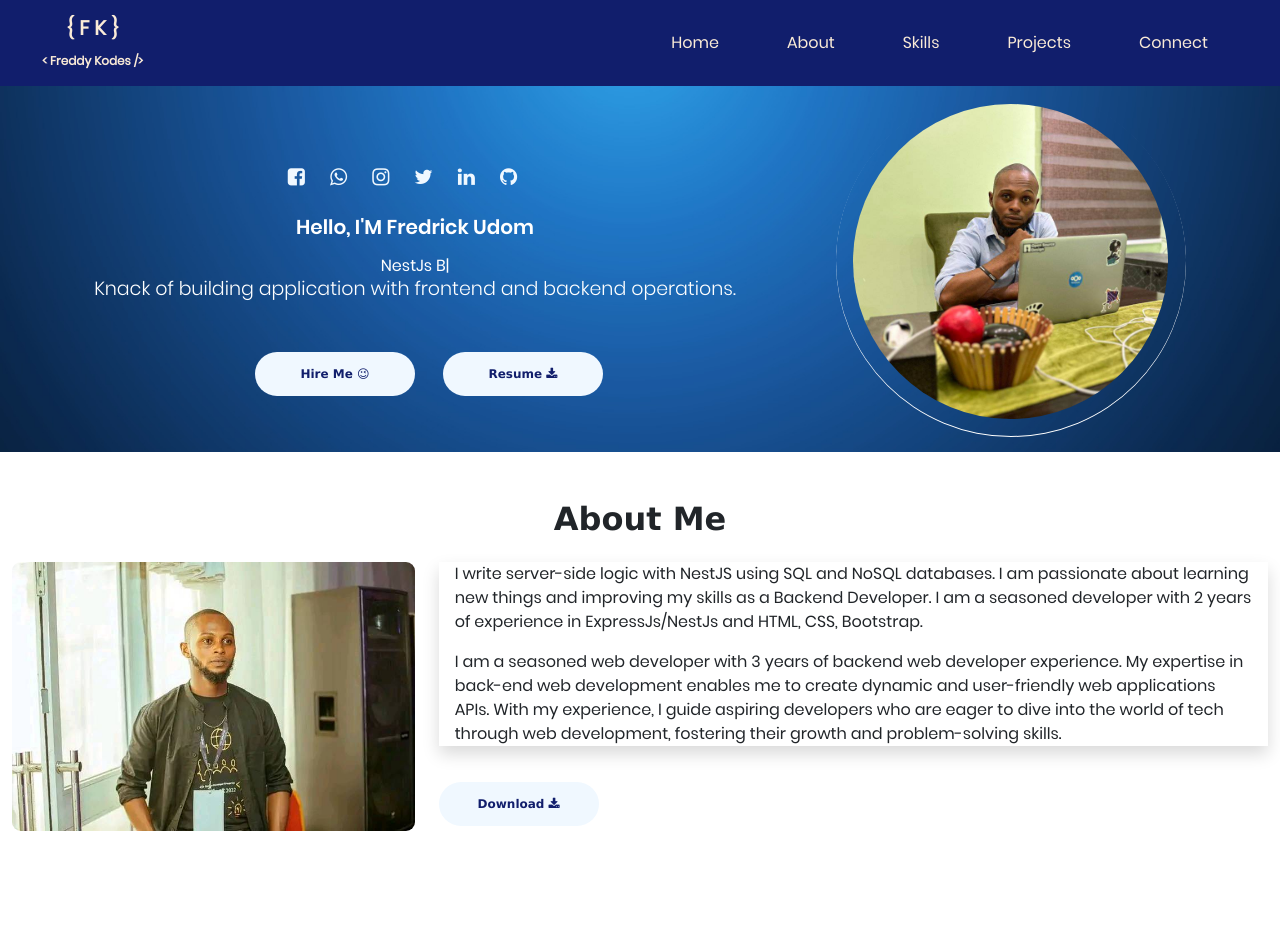
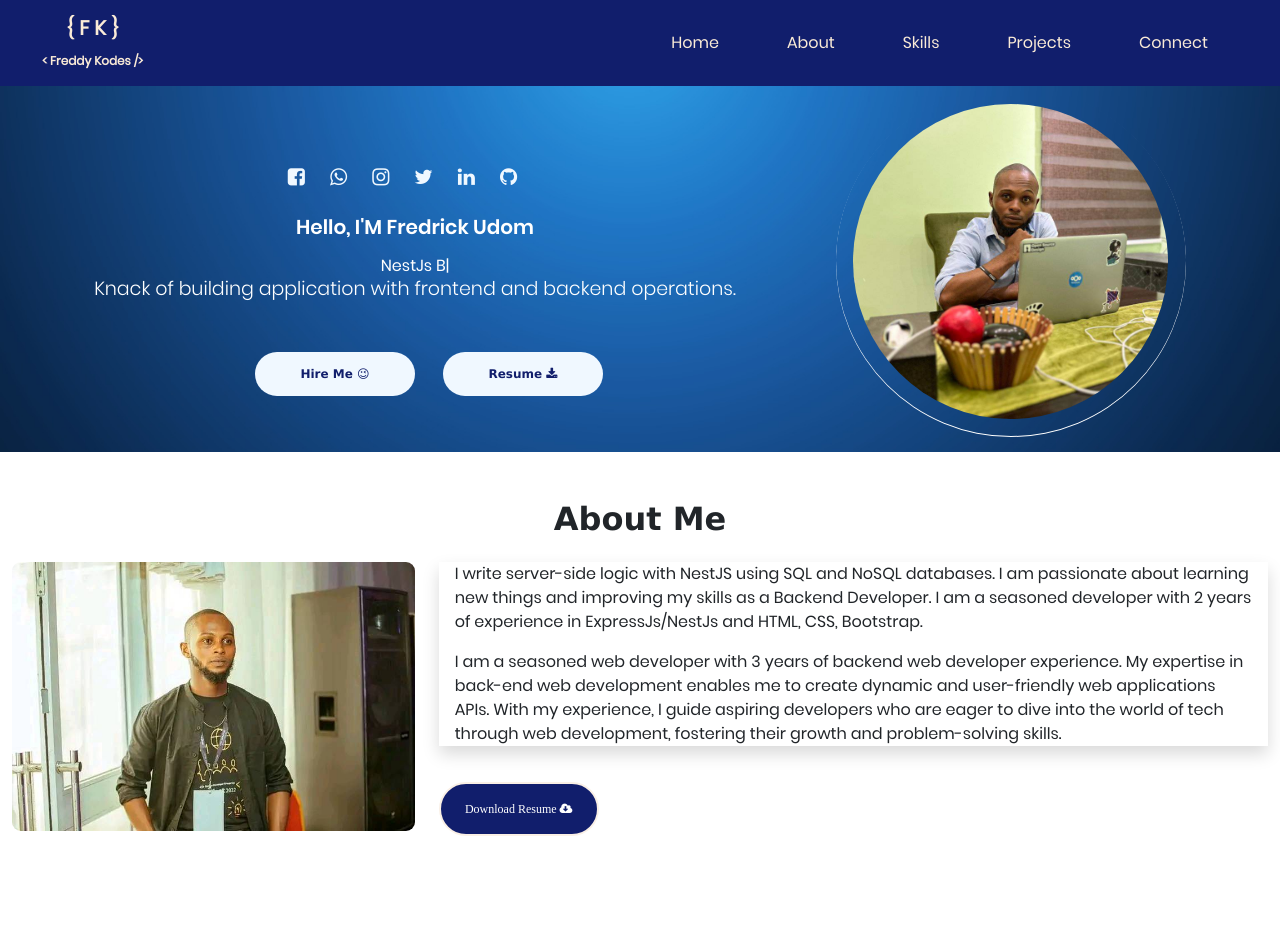
Before and after one commit to FredrickUdom/freddykodes, a React (Vite) app: page / in a window 1280 px wide. Shown: the top 933 px of the page. Built offline with nearby package versions, Linux system fonts and the light colour scheme.

Commit message:
hot fix on about and contact

```diff
--- a/src/PortfolioContainer/About/About.jsx
+++ b/src/PortfolioContainer/About/About.jsx
@@ -29,7 +29,7 @@ function About() {
 					</div>
 					<div class="counter-wrap ftco-animate d-flex mt-md-1">
 					<div class="form-group pt-3">
-					<a href="fredrickUdom_Resume.pdf" download=" Fredrick fredrickUdom_Resume.pdf"><button className="btn px-5 highlighted-btn get-resume">Download <i class="fa fa-download" aria-hidden="true"></i></button></a>
+					<a href="fredrickUdom_Resume.pdf" download=" Fredrick fredrickUdom_Resume.pdf"><button type="button" className='btn btn-primary py-3' style={{backgroundColor: '#111E6C '}}>Download Resume <i class="fa fa-cloud-download" aria-hidden="true"></i></button></a>
             </div>
 					</div>
 				</div>
--- a/src/PortfolioContainer/ContactMe/Contact.jsx
+++ b/src/PortfolioContainer/ContactMe/Contact.jsx
@@ -74,7 +74,7 @@ const Contact = () => {
                 <textarea name="message" id="" cols="30" rows="7" class="form-control" placeholder="Message" required></textarea>
             </div>
             <div class="form-group pt-3">
-                <input type="submit" value="Send Message" class="btn text-center btn-primary py-3 px-5 contact-btn "/>
+                <input type="submit" value="Send Message" class="btn text-center btn-primary py-3 px-5 contact-btn"/>
             </div>
         </form>
     </div>
```
